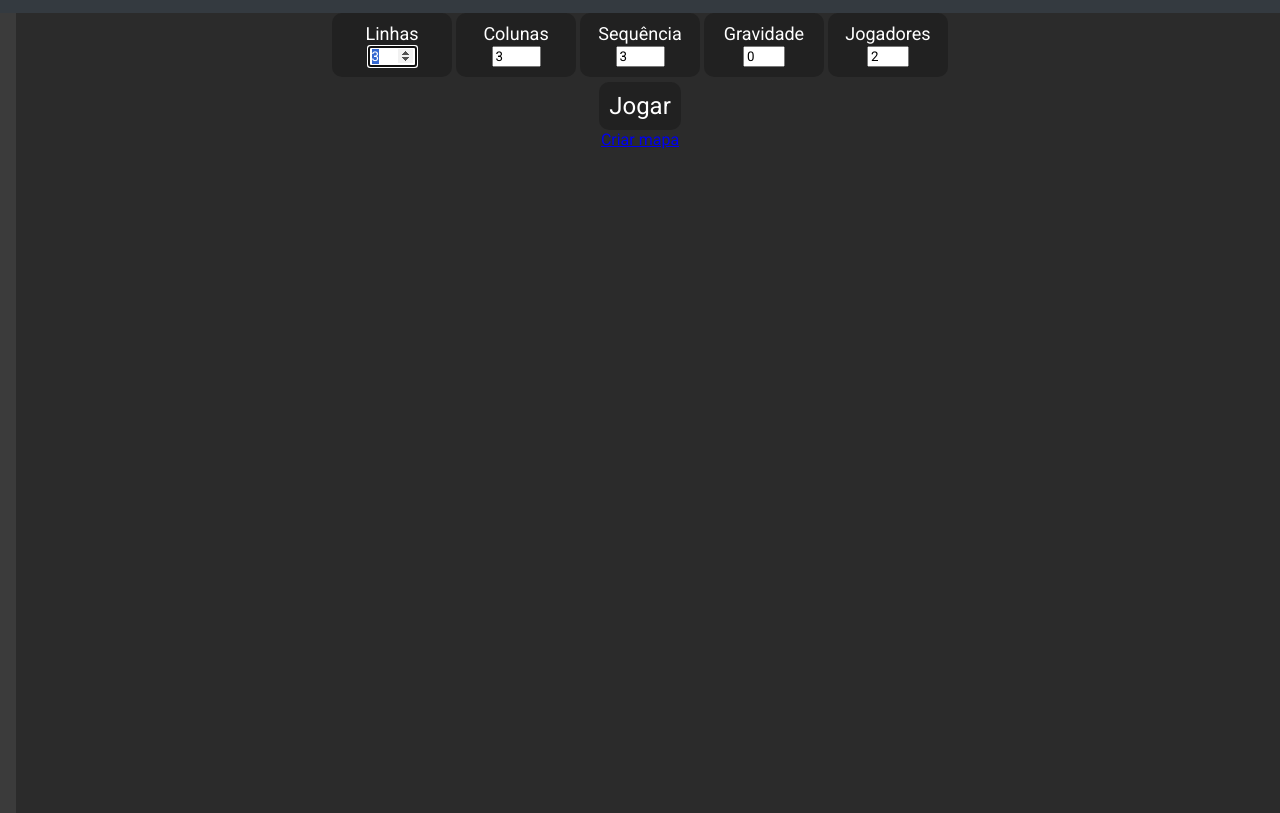
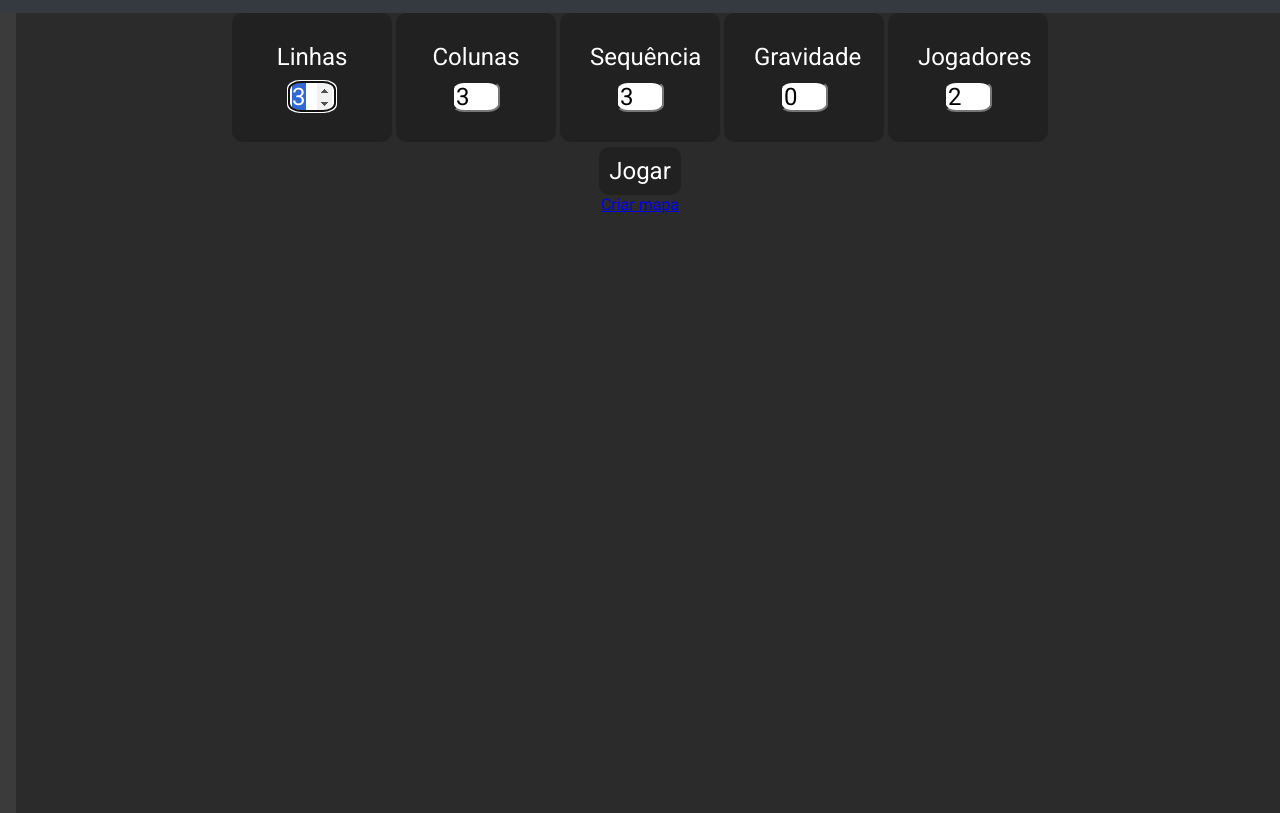
Before and after one commit to pmesq/rattt, a plain HTML site: page pages/personalizado.html in a window 1280 px wide. Shown: the part 68-881 px from the top of the page. Drawn offline with Linux system fonts and the light colour scheme.

Commit message:
Update estilo.css

```diff
--- a/css/estilo.css
+++ b/css/estilo.css
@@ -68,3 +68,16 @@ aside > a:hover {
     color: white;
     background: #00a4dd;
 }
+
+.personalizacao{
+  padding: 30px;
+  font-size: 24px;
+}
+
+.personalizacao input{
+  margin-top: 10px;
+  height: 25px;
+  width: 40px;
+  font-size: 24px;
+  border-radius: 25%;
+}
```
